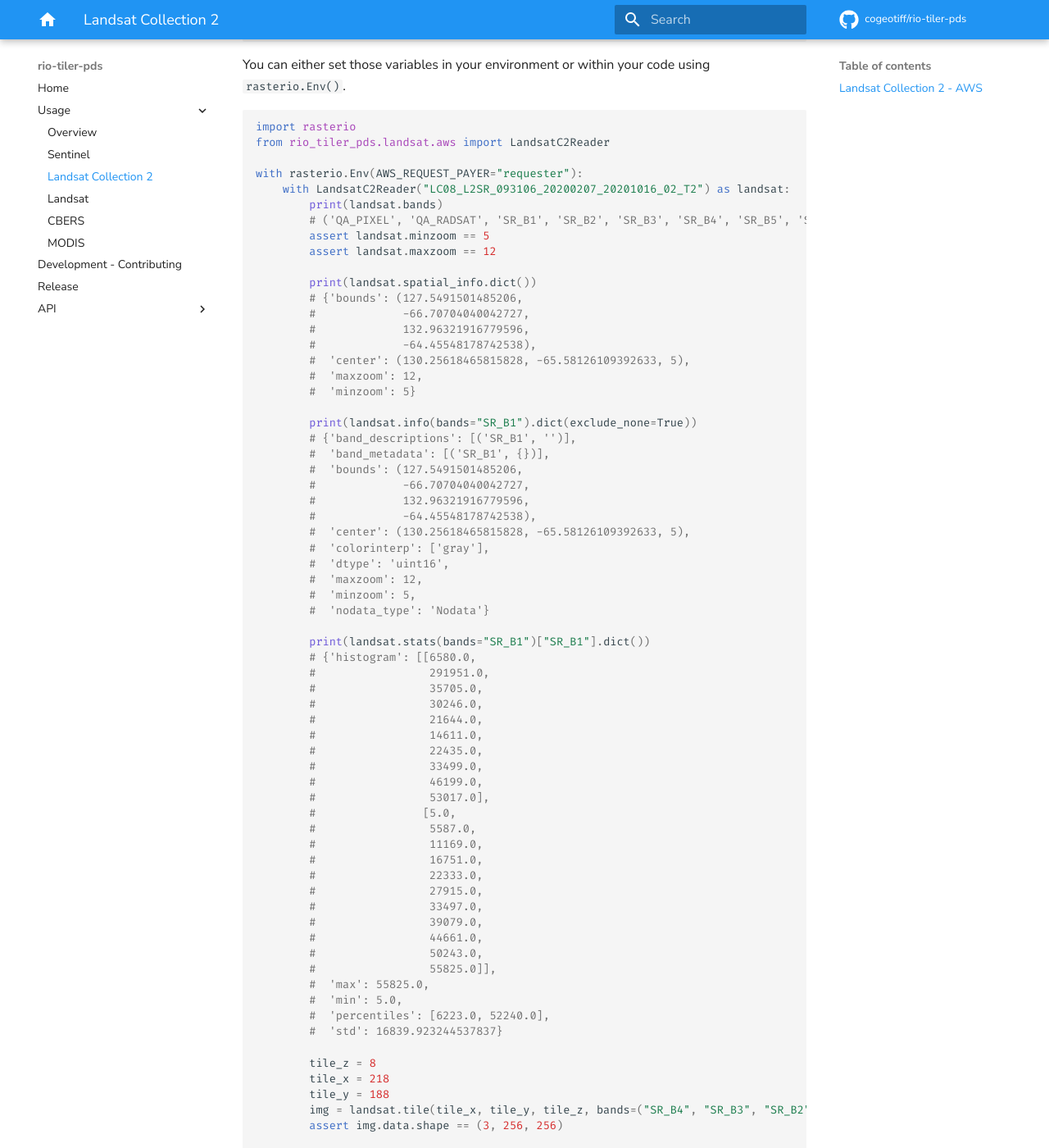
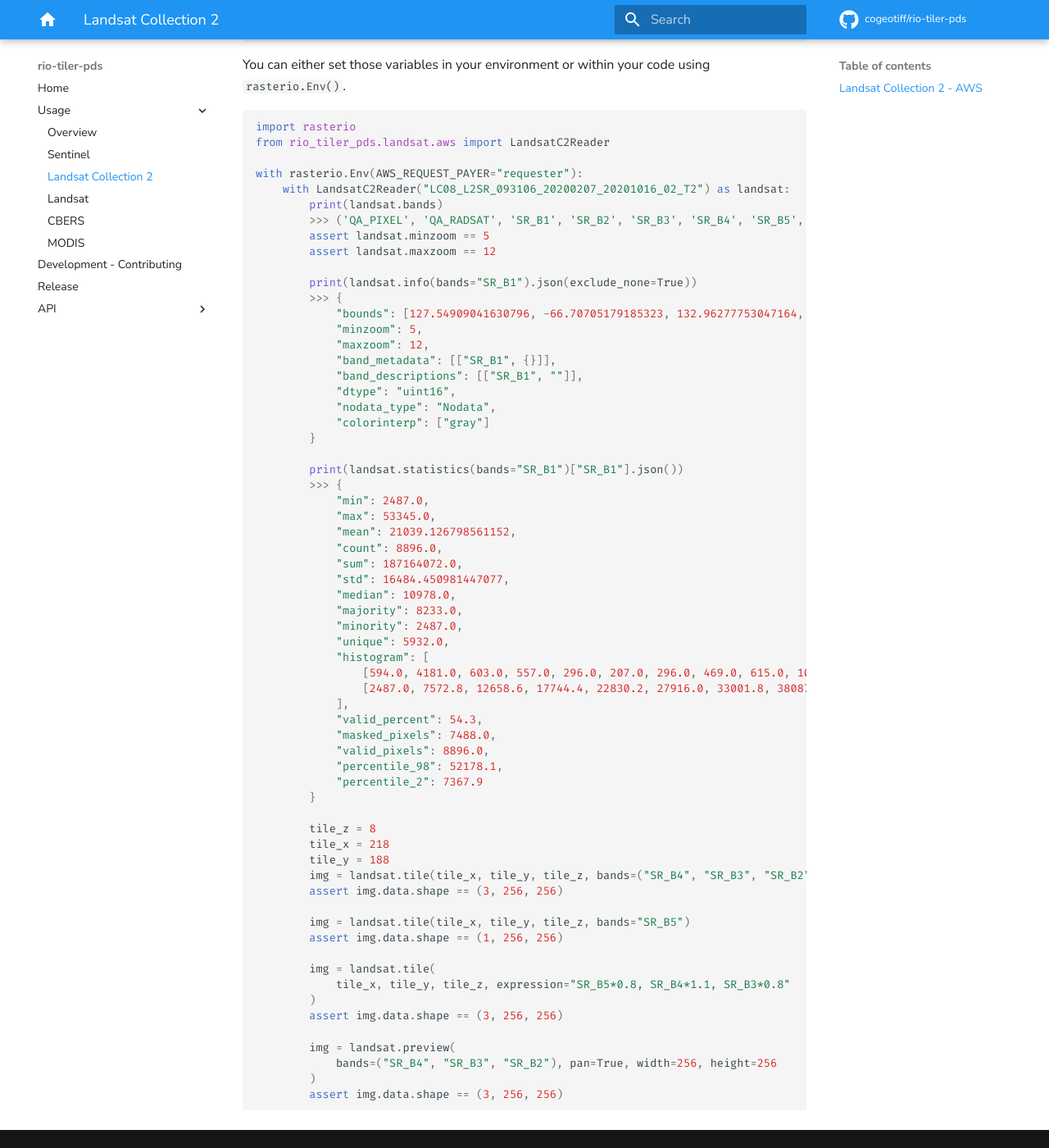
Before and after one commit to cogeotiff/rio-tiler-pds, an MkDocs documentation site: the page built from docs/usage/landsat-c2.md, in a window 1280 px wide and 1400 px high, scrolled down 498 px. Shown: the whole window at 82% size. Built offline with MkDocs 1.6.1 and Material for MkDocs 9.7.7, drawn with Linux system fonts in a browser that asks for light colours; comment, search, counter and statistics services are not loaded.

Commit message:
update docs

```diff
--- a/docs/usage/landsat-c2.md
+++ b/docs/usage/landsat-c2.md
@@ -26,59 +26,44 @@
 with rasterio.Env(AWS_REQUEST_PAYER="requester"):
     with LandsatC2Reader("LC08_L2SR_093106_20200207_20201016_02_T2") as landsat:
         print(landsat.bands)
-        # ('QA_PIXEL', 'QA_RADSAT', 'SR_B1', 'SR_B2', 'SR_B3', 'SR_B4', 'SR_B5', 'SR_B6', 'SR_B7', 'SR_QA_AEROSOL')
+        >>> ('QA_PIXEL', 'QA_RADSAT', 'SR_B1', 'SR_B2', 'SR_B3', 'SR_B4', 'SR_B5', 'SR_B6', 'SR_B7', 'SR_QA_AEROSOL')
         assert landsat.minzoom == 5
         assert landsat.maxzoom == 12
 
-        print(landsat.spatial_info.dict())
-        # {'bounds': (127.5491501485206,
-        #             -66.70704040042727,
-        #             132.96321916779596,
-        #             -64.45548178742538),
-        #  'center': (130.25618465815828, -65.58126109392633, 5),
-        #  'maxzoom': 12,
-        #  'minzoom': 5}
+        print(landsat.info(bands="SR_B1").json(exclude_none=True))
+        >>> {
+            "bounds": [127.54909041630796, -66.70705179185323, 132.96277753047164, -64.4554629843337],
+            "minzoom": 5,
+            "maxzoom": 12,
+            "band_metadata": [["SR_B1", {}]],
+            "band_descriptions": [["SR_B1", ""]],
+            "dtype": "uint16",
+            "nodata_type": "Nodata",
+            "colorinterp": ["gray"]
+        }
 
-        print(landsat.info(bands="SR_B1").dict(exclude_none=True))
-        # {'band_descriptions': [('SR_B1', '')],
-        #  'band_metadata': [('SR_B1', {})],
-        #  'bounds': (127.5491501485206,
-        #             -66.70704040042727,
-        #             132.96321916779596,
-        #             -64.45548178742538),
-        #  'center': (130.25618465815828, -65.58126109392633, 5),
-        #  'colorinterp': ['gray'],
-        #  'dtype': 'uint16',
-        #  'maxzoom': 12,
-        #  'minzoom': 5,
-        #  'nodata_type': 'Nodata'}
-
-        print(landsat.stats(bands="SR_B1")["SR_B1"].dict())
-        # {'histogram': [[6580.0,
-        #                 291951.0,
-        #                 35705.0,
-        #                 30246.0,
-        #                 21644.0,
-        #                 14611.0,
-        #                 22435.0,
-        #                 33499.0,
-        #                 46199.0,
-        #                 53017.0],
-        #                [5.0,
-        #                 5587.0,
-        #                 11169.0,
-        #                 16751.0,
-        #                 22333.0,
-        #                 27915.0,
-        #                 33497.0,
-        #                 39079.0,
-        #                 44661.0,
-        #                 50243.0,
-        #                 55825.0]],
-        #  'max': 55825.0,
-        #  'min': 5.0,
-        #  'percentiles': [6223.0, 52240.0],
-        #  'std': 16839.923244537837}
+        print(landsat.statistics(bands="SR_B1")["SR_B1"].json())
+        >>> {
+            "min": 2487.0,
+            "max": 53345.0,
+            "mean": 21039.126798561152,
+            "count": 8896.0,
+            "sum": 187164072.0,
+            "std": 16484.450981447077,
+            "median": 10978.0,
+            "majority": 8233.0,
+            "minority": 2487.0,
+            "unique": 5932.0,
+            "histogram": [
+                [594.0, 4181.0, 603.0, 557.0, 296.0, 207.0, 296.0, 469.0, 615.0, 1078.0],
+                [2487.0, 7572.8, 12658.6, 17744.4, 22830.2, 27916.0, 33001.8, 38087.6, 43173.4, 48259.200000000004, 53345.0]
+            ],
+            "valid_percent": 54.3,
+            "masked_pixels": 7488.0,
+            "valid_pixels": 8896.0,
+            "percentile_98": 52178.1,
+            "percentile_2": 7367.9
+        }
 
         tile_z = 8
         tile_x = 218
```
Also changed, not shown: CHANGES.md (+7 -0 lines), README.md (+53 -33 lines), docs/usage/cbers.md (+31 -17 lines), docs/usage/landsat.md (+30 -28 lines), docs/usage/sentinel.md (+58 -28 lines).
